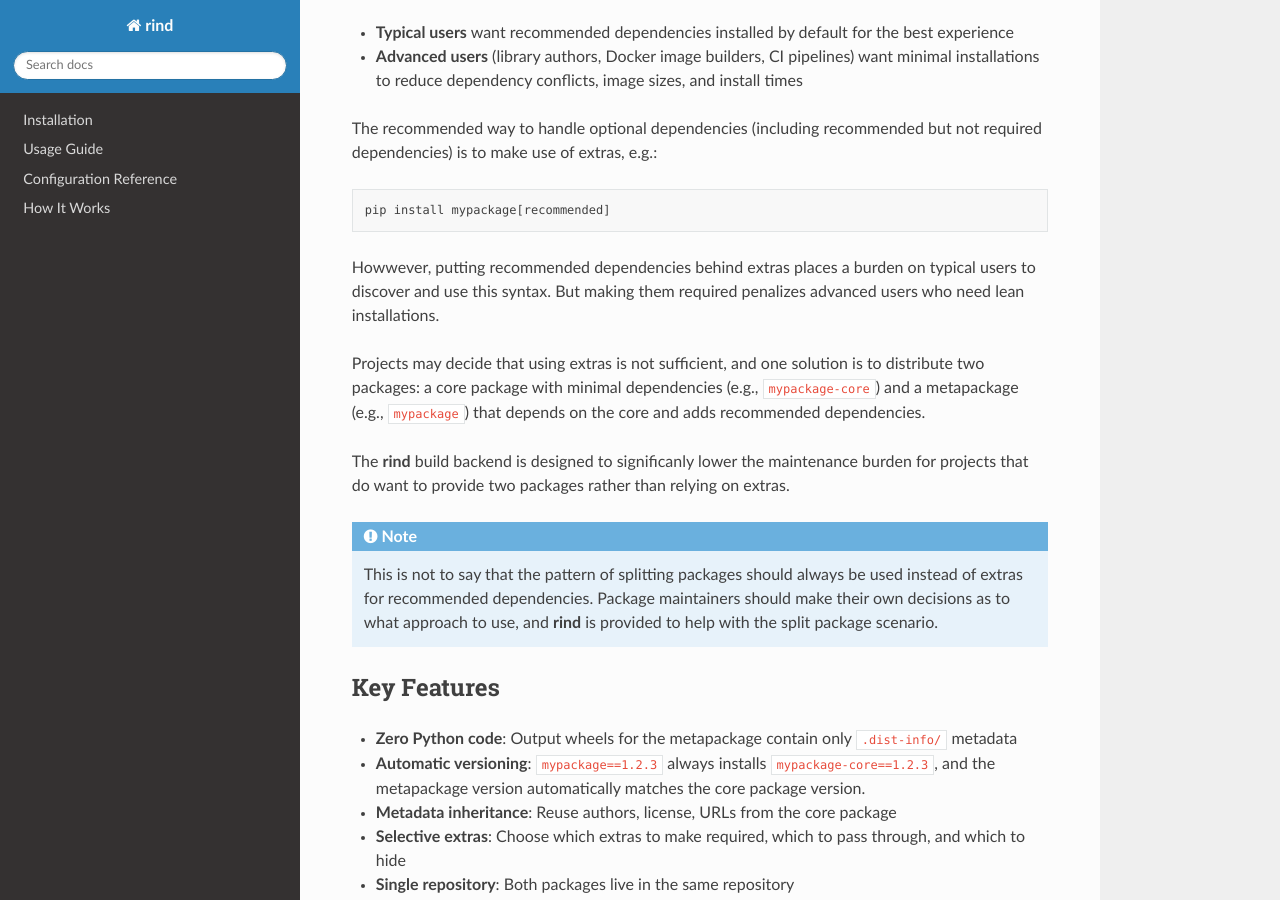
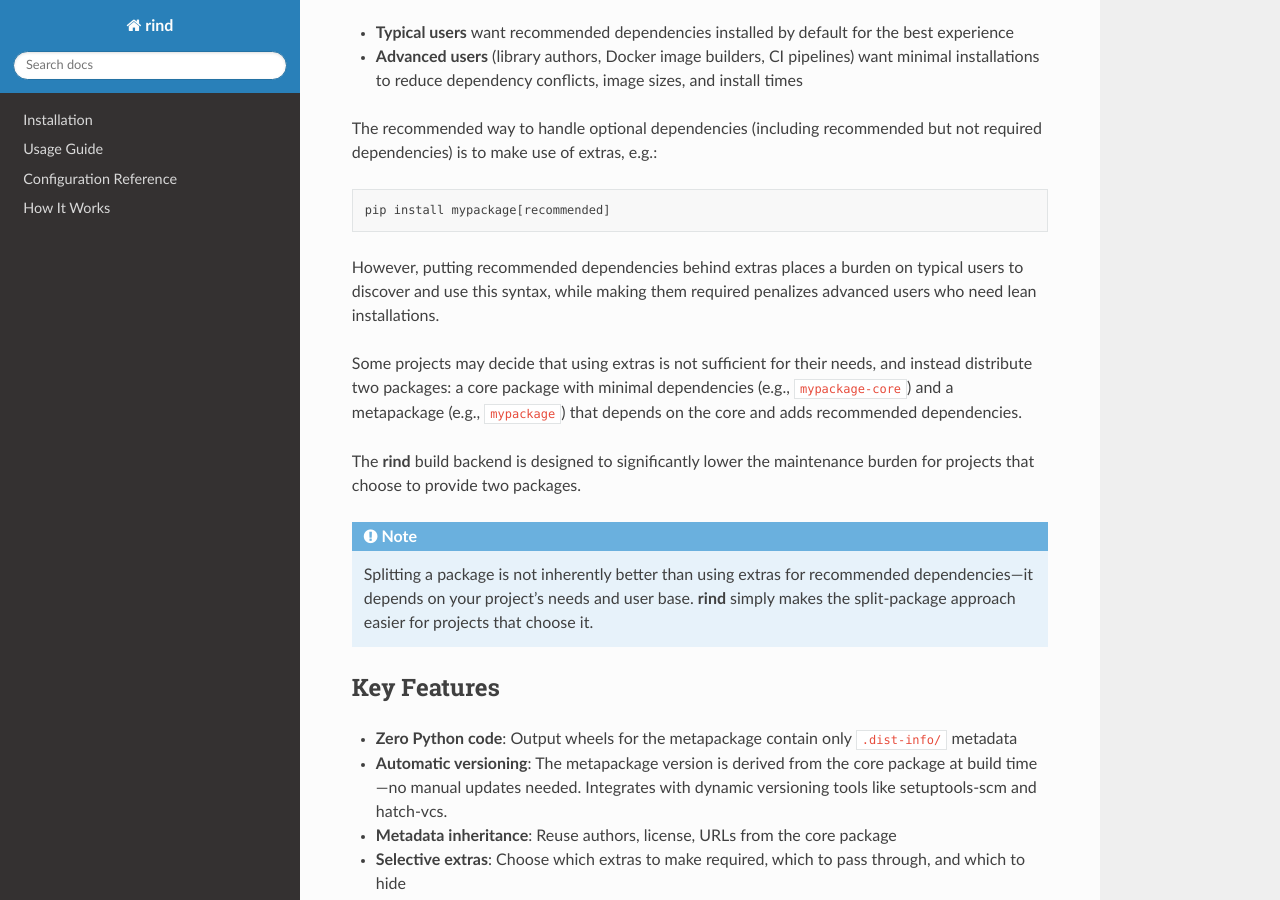
Before and after one commit to astrofrog/rind, a Sphinx documentation site: the page built from docs/index.rst, in a window 1280 px wide and 900 px high, scrolled down 565 px. Built offline with Sphinx 7.4.7 and the Read the Docs theme 3.1.0, drawn with Linux system fonts in a browser that asks for light colours.

Commit message:
More wording improvements

```diff
--- a/docs/index.rst
+++ b/docs/index.rst
@@ -31,31 +31,32 @@ not required dependencies) is to make use of extras, e.g.::
 
     pip install mypackage[recommended]
 
-Howwever, putting recommended dependencies behind extras places a burden on
-typical users to discover and use this syntax. But making them required
+However, putting recommended dependencies behind extras places a burden on
+typical users to discover and use this syntax, while making them required
 penalizes advanced users who need lean installations.
 
-Projects may decide that using extras is not sufficient, and one solution is to
-distribute two packages: a core package with minimal dependencies (e.g.,
-``mypackage-core``) and a metapackage (e.g., ``mypackage``) that depends on the
-core and adds recommended dependencies.
+Some projects may decide that using extras is not sufficient for their needs,
+and instead distribute two packages: a core package with minimal dependencies
+(e.g., ``mypackage-core``) and a metapackage (e.g., ``mypackage``) that depends
+on the core and adds recommended dependencies.
 
-The **rind** build backend is designed to significanly lower the maintenance burden
-for projects that do want to provide two packages rather than relying on extras.
+The **rind** build backend is designed to significantly lower the maintenance
+burden for projects that choose to provide two packages.
 
 .. note::
 
-    This is not to say that the pattern of splitting packages should always
-    be used instead of extras for recommended dependencies. Package maintainers
-    should make their own decisions as to what approach to use, and **rind** is
-    provided to help with the split package scenario.
+    Splitting a package is not inherently better than using extras for
+    recommended dependencies—it depends on your project's needs and user base.
+    **rind** simply makes the split-package approach easier for projects that
+    choose it.
 
 Key Features
 ------------
 
 - **Zero Python code**: Output wheels for the metapackage contain only ``.dist-info/`` metadata
-- **Automatic versioning**: ``mypackage==1.2.3`` always installs
-  ``mypackage-core==1.2.3``, and the metapackage version automatically matches the core package version.
+- **Automatic versioning**: The metapackage version is derived from the core
+  package at build time—no manual updates needed. Integrates with dynamic
+  versioning tools like setuptools-scm and hatch-vcs.
 - **Metadata inheritance**: Reuse authors, license, URLs from the core package
 - **Selective extras**: Choose which extras to make required, which to pass through, and which to hide
 - **Single repository**: Both packages live in the same repository
```
